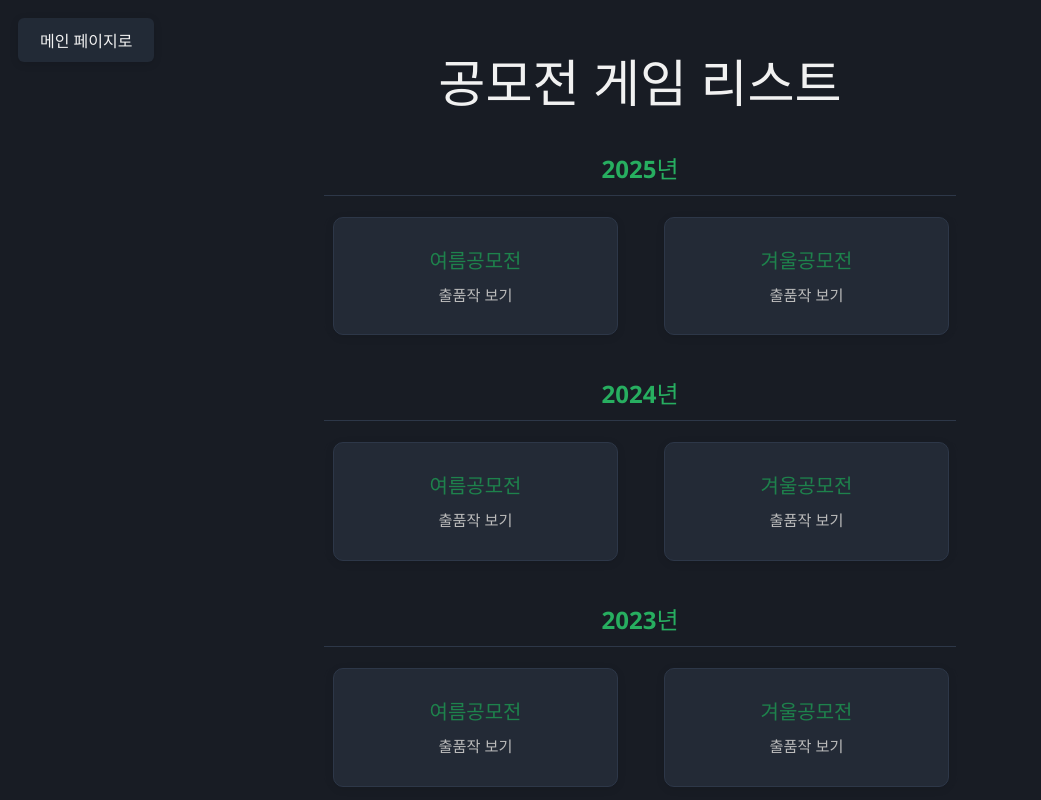
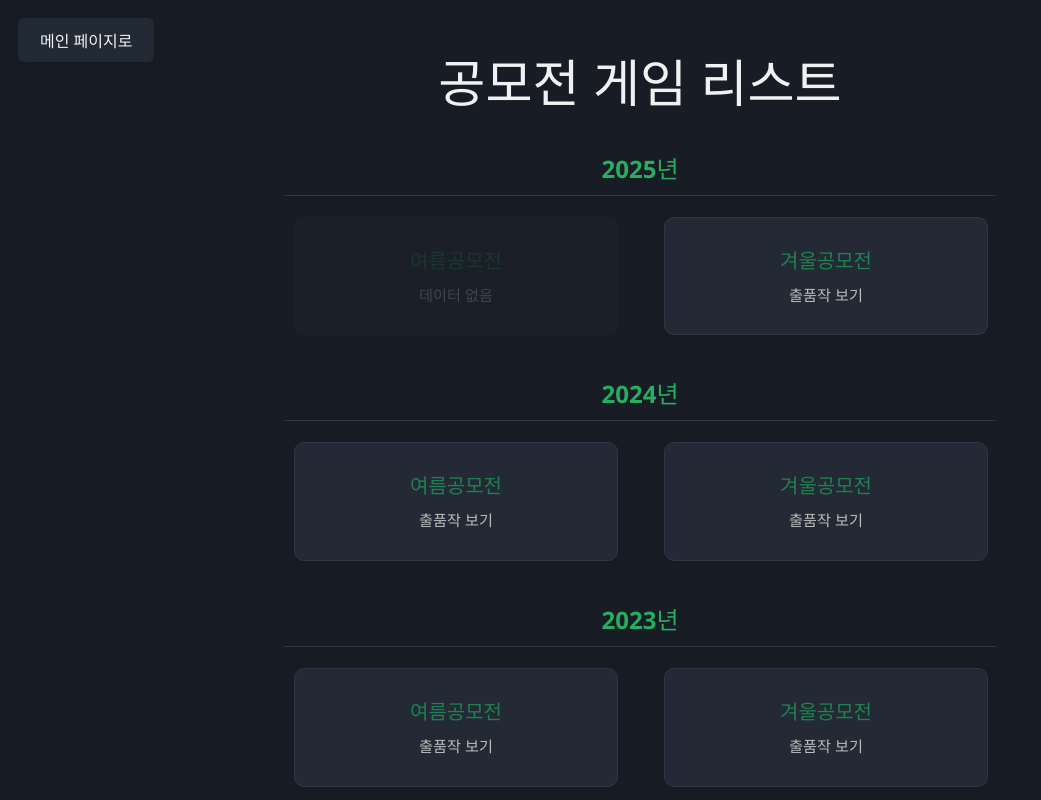
Before and after one commit to gammaruforever/gammaruforever.github.io, a React (Vite) app: page /games in a window 1280 px wide. Shown: the top 800 px of the page, without its empty margins (0-1041 px from the left). Built offline with nearby package versions, Linux system fonts and the light colour scheme; no server answers.

Commit message:
disable not exist gamedata

```diff
--- a/public/data/2025/winter.json
+++ b/public/data/2025/winter.json
@@ -6,6 +6,8 @@
         "creator": ["26기 전민규"],
         "description": "절차적 생성으로 만들어지는 무한한 우주를 탐험하세요.",
         "imageUrl": "https://lh3.googleusercontent.com/d/1N8e24c5hkMPTUThdBUrZVrt-XhXu8Zjy",
+        "genre": "Adventure",
+        "screenShots": ["https://lh3.googleusercontent.com/d/1N8e24c5hkMPTUThdBUrZVrt-XhXu8Zjy"],
         "downloadUrl": "https://drive.google.com/file/d/1wXQd9rt59jkeE47sSCdAOsqxPiG6FtaW/view?usp=sharing",
         "createdAt": "2025-07-29T12:00:00Z",
         "rank": 1
--- a/src/pages/ContestGameListPage.css
+++ b/src/pages/ContestGameListPage.css
@@ -24,6 +24,11 @@
 .game-card:hover {
   transform: translateY(-5px) scale(1.01);
   box-shadow: 0 8px 32px rgba(0,0,0,0.35);
+}
+
+.game-card-disabled {
+  filter: grayscale(1);
+  cursor: not-allowed;
 }
 
 .game-image {
--- a/src/pages/ContestGameListPage.jsx
+++ b/src/pages/ContestGameListPage.jsx
@@ -60,10 +60,11 @@ function ContestGameListPage() {
         <div style={{color: '#bbb', textAlign: 'center', fontSize: '1.1rem', marginTop: 40}}>등록된 게임이 없습니다.</div>
       ) : (
         <div className="games-grid">
-          {games.map(game => (
+          {games.map(game => {
+            return (
               <div
                 key={game.id}
-              className="game-card game-card-clickable"
+                className={`game-card game-card-clickable`}
                 onClick={e => {
                   setDescModal({
                     open: true,
@@ -71,15 +72,22 @@ function ContestGameListPage() {
                     team: game.team,
                     creator: game.creator,
                     downloadUrl: game.downloadUrl,
-                  desc: game.description
+                    desc: game.description,
+                    genre: game.genre,
+                    screenShots: game.screenShots || [],
+                    readme: game.readme
                   });
                 }}
                 tabIndex={0}
                 role="button"
+                style={{
+                  pointerEvents: 'auto',
+                  opacity: 1
+                }}
               >
                 <img
-                src={(game.imageUrl)?game.imageUrl:"null"}
-                alt={game.title}
+                  src={game.imageUrl ? game.imageUrl : "/gammaruCharacter.png"}
+                  alt={game.title || '게임 정보 없음'}
                   className="game-image"
                   onError={e => { e.target.onerror = null; e.target.src = '/gammaruCharacter.png'; }}
                 />
@@ -88,7 +96,7 @@ function ContestGameListPage() {
                     {game.rank === 1 && <span className="medal-badge gold">🥇</span>}
                     {game.rank === 2 && <span className="medal-badge silver">🥈</span>}
                     {game.rank === 3 && <span className="medal-badge bronze">🥉</span>}
-                  {game.title}
+                    {game.title || '게임 정보 없음'}
                   </h3>
                   <div className="game-team">{game.team || '팀명 없음'}</div>
                   <a
@@ -96,16 +104,23 @@ function ContestGameListPage() {
                     target="_blank"
                     rel="noopener noreferrer"
                     className="download-btn"
-                  style={{ pointerEvents: isValidUrl(game.downloadUrl) ? 'auto' : 'none', opacity: isValidUrl(game.downloadUrl) ? 1 : 0.5 }}
+                    style={{
+                      pointerEvents: isValidUrl(game.downloadUrl) ? 'auto' : 'none',
+                      opacity: isValidUrl(game.downloadUrl) ? 1 : 0.5
+                    }}
                     tabIndex={isValidUrl(game.downloadUrl) ? 0 : -1}
                     aria-disabled={!isValidUrl(game.downloadUrl)}
-                  onClick={e => { if (!isValidUrl(game.downloadUrl)) e.preventDefault(); e.stopPropagation(); }}
+                    onClick={e => {
+                      if (!isValidUrl(game.downloadUrl)) e.preventDefault();
+                      e.stopPropagation();
+                    }}
                   >
                     {isValidUrl(game.downloadUrl) ? '다운로드' : '파일 없음'}
                   </a>
                 </div>
               </div>
-          ))}
+            );
+          })}
         </div>
       )}
     <PopupModal open={descModal.open} onClose={() => setDescModal({ open: false, desc: '' })}>
@@ -128,19 +143,34 @@ function ContestGameListPage() {
         </div>
         {/* 게임 스샷 목록 추가 */}
         <div className="popup-game-screenshots" style={{ marginTop: 10 }}>
-          <div>게임 스샷:</div>
-          <div style={{ display: 'flex', gap: 8, flexWrap: 'wrap', marginTop: 4 }}>
-            {(descModal.screenshots && descModal.screenshots.length > 0)
-              ? descModal.screenshots.map((src, idx) => (
+          <div>게임 스크린샷:</div>
+          <div
+            style={{
+              display: 'flex',
+              gap: 12,
+              flexWrap: 'wrap',
+              marginTop: 4,
+              justifyContent: 'center', // 가운데 정렬 추가
+              alignItems: 'center'      // 세로 가운데 정렬 추가
+            }}
+          >
+            {(descModal.screenShots && descModal.screenShots.length > 0)
+              ? descModal.screenShots.map((src, idx) => (
                   <img
                     key={idx}
                     src={src}
                     alt={`screenshot-${idx + 1}`}
-                    style={{ width: 80, height: 60, objectFit: 'cover', borderRadius: 4, border: '1px solid #eee' }}
+                    style={{
+                      width: 200,
+                      height: 140,
+                      objectFit: 'cover',
+                      borderRadius: 8,
+                      border: '1px solid #eee'
+                    }}
                     onError={e => { e.target.onerror = null; e.target.src = '/gammaruCharacter.png'; }}
                   />
                 ))
-              : <span style={{ color: '#bbb' }}>스샷 없음</span>
+              : <span style={{ color: '#bbb' }}>스크린샷 없음</span>
             }
           </div>
         </div>
--- a/src/pages/GameListPage.css
+++ b/src/pages/GameListPage.css
@@ -66,6 +66,19 @@
   transform: translateY(-3px) scale(1.03);
 }
 
+.game-list-contest-link {
+  min-width: 340px;
+  max-width: 480px;
+  box-sizing: border-box;
+}
+
+.game-list-contest-link.disabled,
+.game-list-contest-btn.disabled {
+  pointer-events: none;
+  opacity: 0.5;
+  cursor: not-allowed;
+}
+
 @media (max-width: 768px) {
   .game-list-year-section {
     flex-direction: column !important;
--- a/src/pages/GameListPage.jsx
+++ b/src/pages/GameListPage.jsx
@@ -1,14 +1,38 @@
-import { Link } from 'react-router-dom'
-import './GameListPage.css'
+import { useEffect, useState } from 'react';
+import { Link } from 'react-router-dom';
+import './GameListPage.css';
 
 const RECENT_YEAR = 2025;
-const YEARS = Array.from({length: RECENT_YEAR-2016+1}, (_, i) => RECENT_YEAR - i)
+const YEARS = Array.from({length: RECENT_YEAR-2016+1}, (_, i) => RECENT_YEAR - i);
 const SEASONS = [
   { key: 'summer', label: '여름공모전' },
   { key: 'winter', label: '겨울공모전' },
-]
+];
 
 function GameListPage() {
+  const [available, setAvailable] = useState({});
+
+  useEffect(() => {
+    const checkFiles = async () => {
+      const result = {};
+      await Promise.all(
+        YEARS.flatMap(year =>
+          SEASONS.map(async season => {
+            try {
+              const res = await fetch(`/data/${year}/${season.key}.json`, { method: 'HEAD' });
+              const contentType = res.headers.get('content-type');
+              result[`${year}_${season.key}`] = res.ok && contentType && contentType.includes('application/json');
+            } catch {
+              result[`${year}_${season.key}`] = false;
+            }
+          })
+        )
+      );
+      setAvailable({ ...result });
+    };
+    checkFiles();
+  }, []);
+
   return (
     <div className="game-list-page" style={{maxWidth: 1200, margin: '0 auto', padding: 20, position: 'relative'}}>
       <Link to="/">
@@ -19,23 +43,30 @@ function GameListPage() {
         <div key={year} style={{marginBottom: 40}}>
           <h2 style={{paddingBottom: 8, textAlign: 'center'}}>{year}년</h2>
           <div className="game-list-year-section">
-            {SEASONS.map(season => (
+            {SEASONS.map(season => {
+              const isEnabled = available[`${year}_${season.key}`];
+              return (
                 <Link
                   key={season.key}
-                to={`/games/${year}/${season.key}`}
-                style={{flex: 1, minWidth: 300, textDecoration: 'none'}}
+                  to={isEnabled ? `/games/${year}/${season.key}` : '#'}
+                  className={`game-list-contest-link${!isEnabled ? ' disabled' : ''}`}
+                  tabIndex={isEnabled ? 0 : -1}
+                  aria-disabled={!isEnabled}
                 >
-                <div className="game-list-contest-btn">
+                  <div className={`game-list-contest-btn${!isEnabled ? ' disabled' : ''}`}>
                     <h3>{season.label}</h3>
-                  <div style={{color: '#bbb', textAlign: 'center', fontSize: '0.95rem'}}>출품작 보기</div>
+                    <div style={{color: '#bbb', textAlign: 'center', fontSize: '0.95rem'}}>
+                      {isEnabled ? '출품작 보기' : '데이터 없음'}
+                    </div>
                   </div>
                 </Link>
-            ))}
+              );
+            })}
           </div>
         </div>
       ))}
     </div>
-  )
+  );
 }
 
 export default GameListPage
```
Lines whose indentation alone changed are shown as unchanged.
